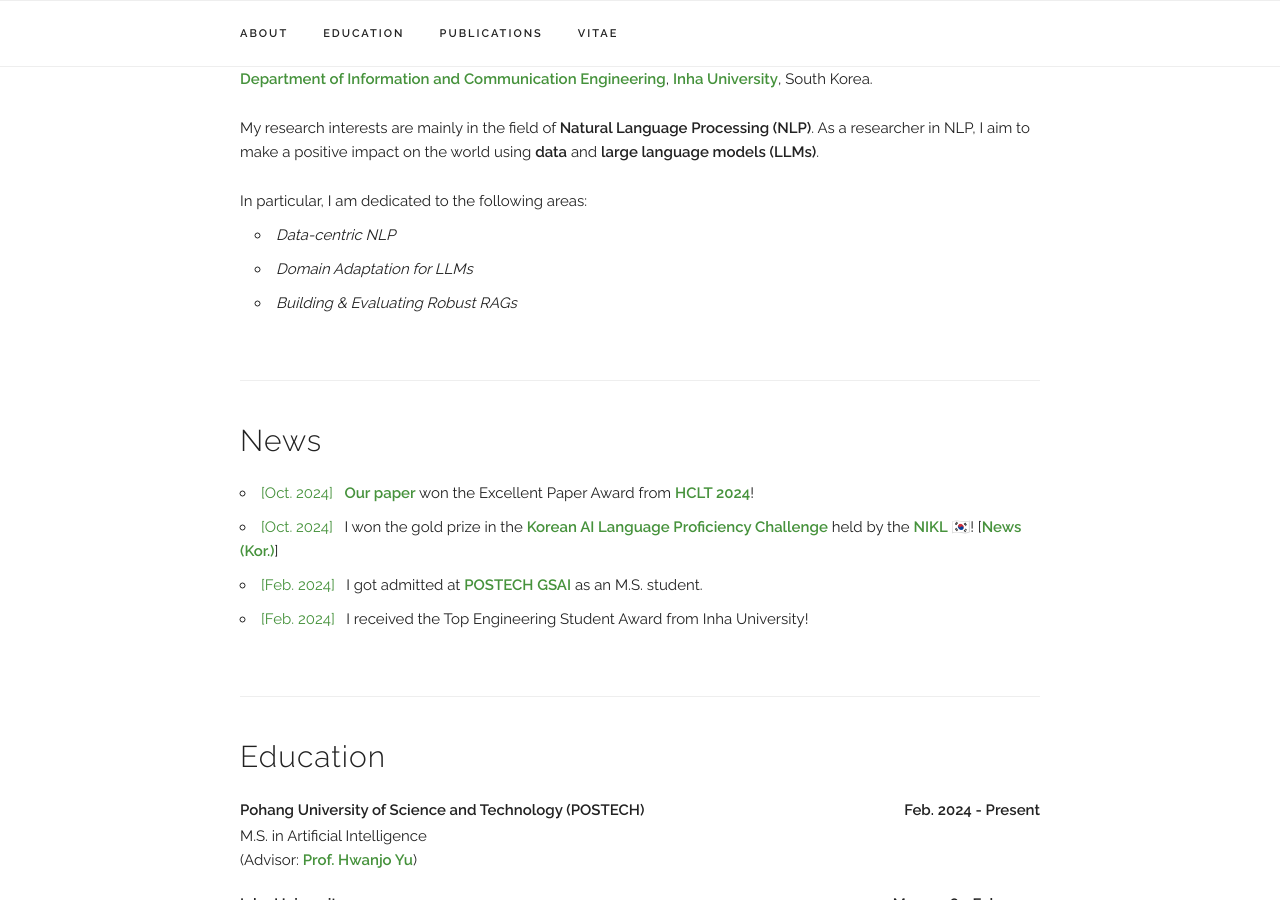
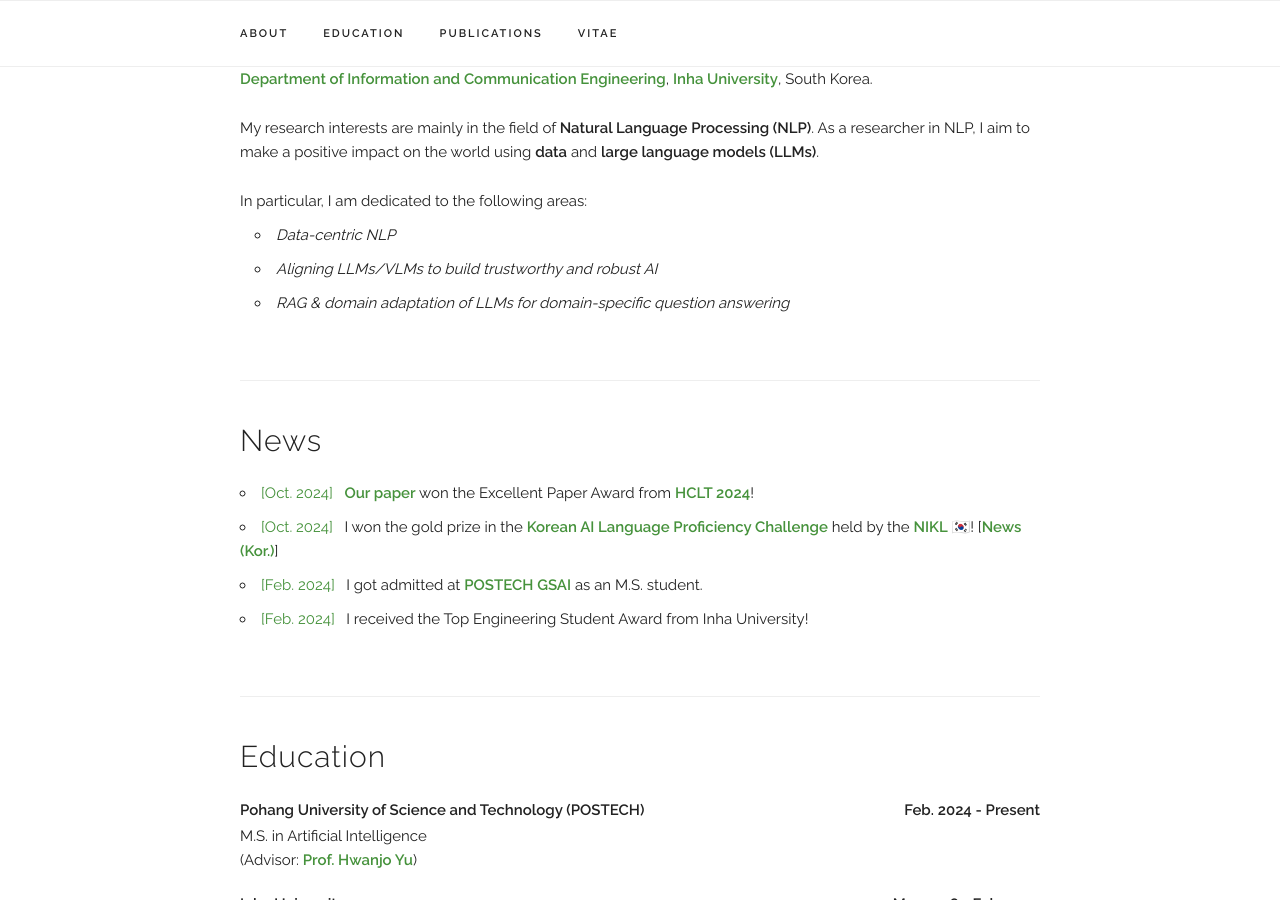
Before and after one commit to donggeon/donggeon.github.io, a Jekyll site: the page built from index.html, in a window 1280 px wide and 900 px high, scrolled down 488 px. Built offline with Jekyll 4.4.1, drawn with Linux system fonts in a browser that asks for light colours; some web fonts are replaced.

Commit message:
Update index.html

```diff
--- a/index.html
+++ b/index.html
@@ -21,10 +21,10 @@ layout: default
         <i>Data-centric NLP</i>
       </li>
       <li>
-        <i>Domain Adaptation for LLMs</i>
+        <i>Aligning LLMs/VLMs to build trustworthy and robust AI</i>
       </li>
       <li>
-        <i>Building & Evaluating Robust RAGs</i>
+        <i>RAG & domain adaptation of LLMs for domain-specific question answering</i>
       </li>
     </ul>
   </p>
```
